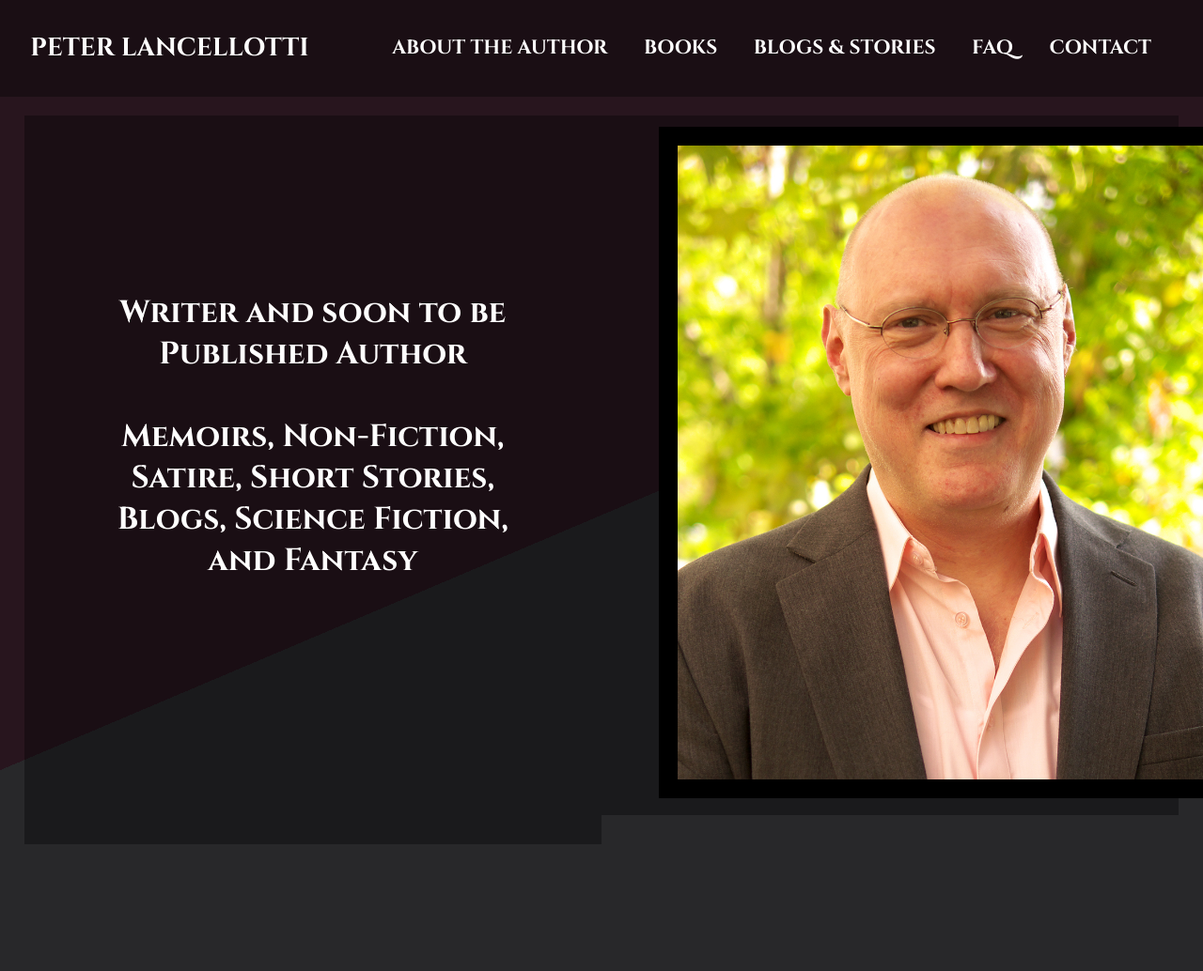
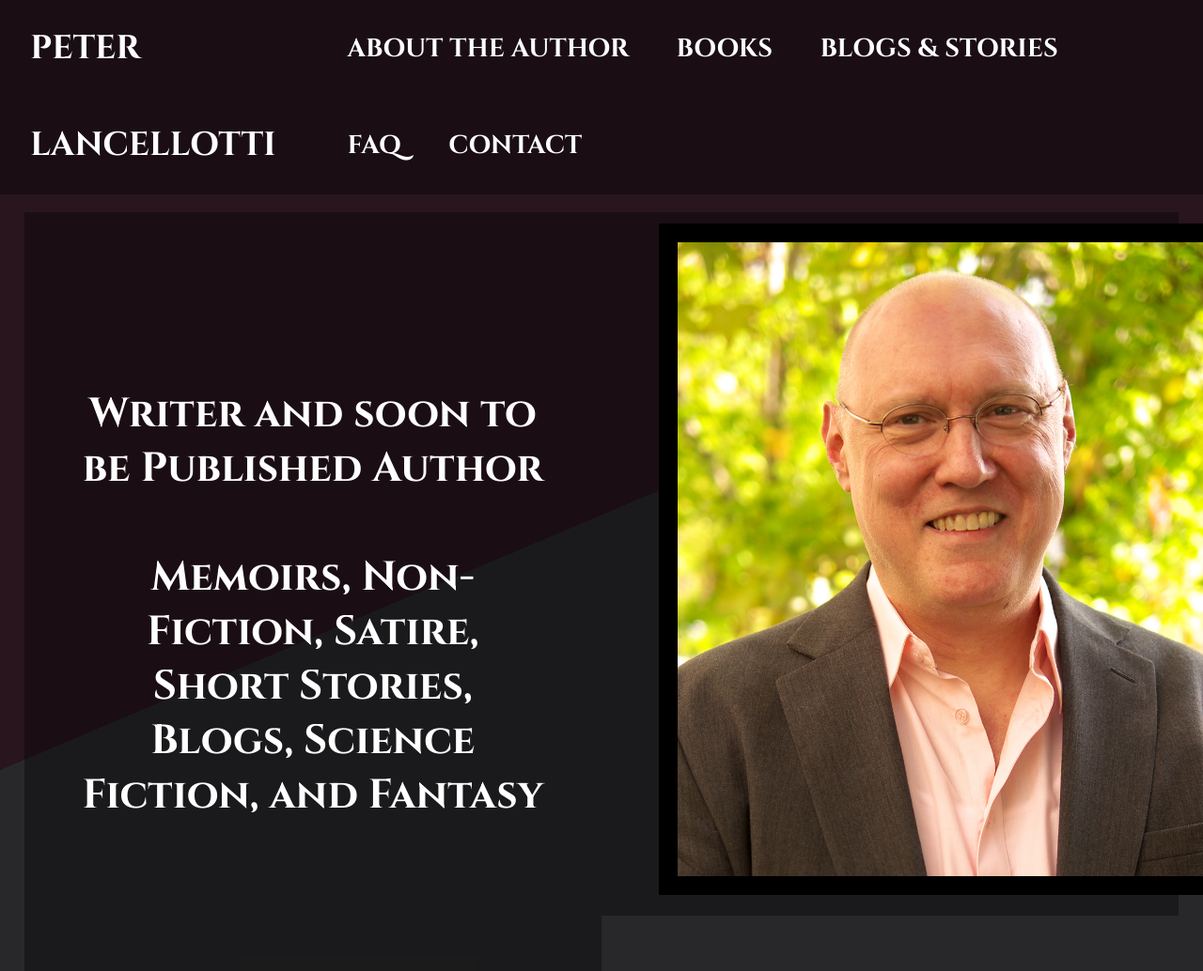
Before and after one commit to Neon-Smoke/plancellotti, a PHP site: page / in a window 1280 px wide. Shown: the whole page at 94% size. Run offline with PHP 8.4, Linux system fonts and the light colour scheme.

Commit message:
css updated

```diff
--- a/css/style.css
+++ b/css/style.css
@@ -24,7 +24,7 @@ box-sizing: border-box;
   width: 100%;
   height: 100vh;
   color: white;
-  font-size:  1.3em;
+  font-size:  1.7em;
   font-weight: bold;
   background-size: cover;
   background-image: linear-gradient(157deg, #28151E 52%, #28282A 35%);
--- a/index.html
+++ b/index.html
@@ -33,12 +33,8 @@
 		   	<br>
 		   	<br>
 		   	<br>
-		   	<br>
 			Writer and soon to be Published Author <br> <br> Memoirs, Non-Fiction, Satire, Short Stories, Blogs, Science Fiction, and Fantasy
-			<br>
-			<br>
-			<br>
-		   	<hr style="height:142px; visibility:hidden">
+		   	<hr style="height:140px; visibility:hidden">
 		   	<br>
 		</div>
 	</div>
```
